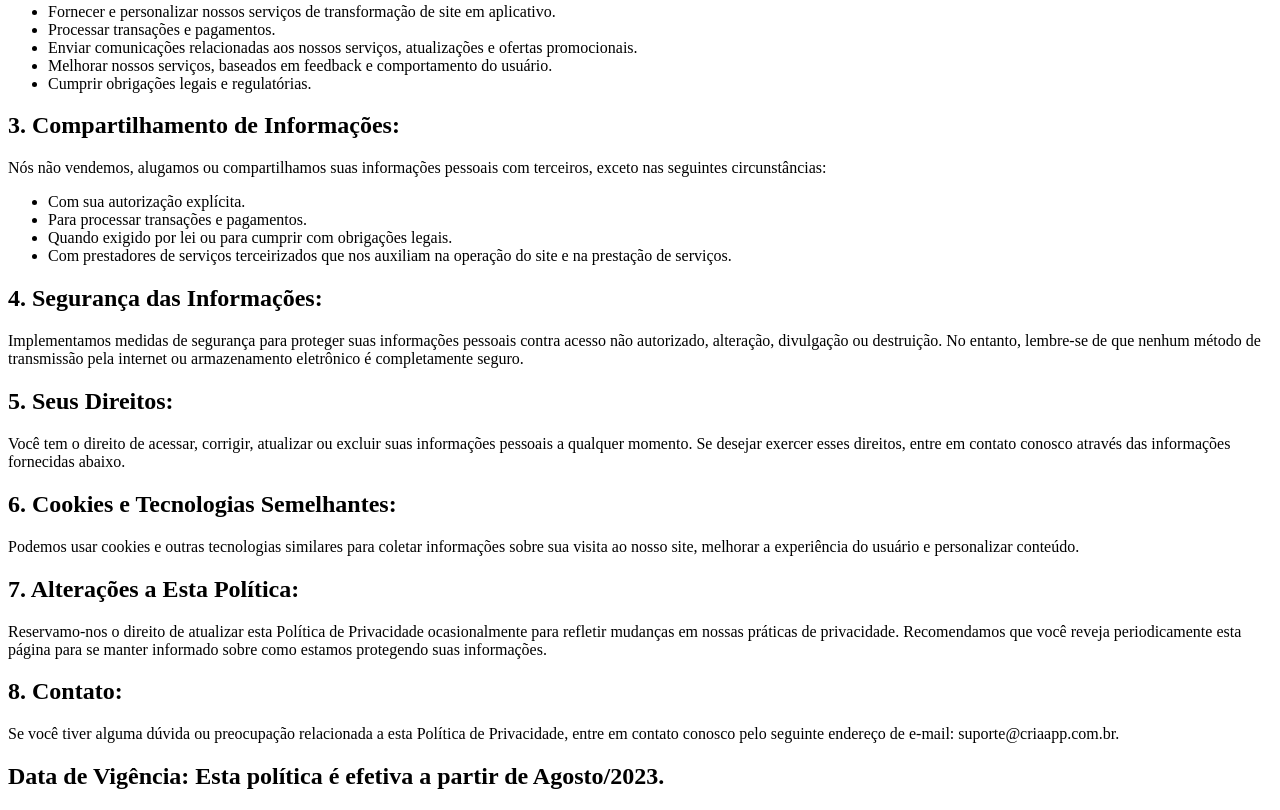
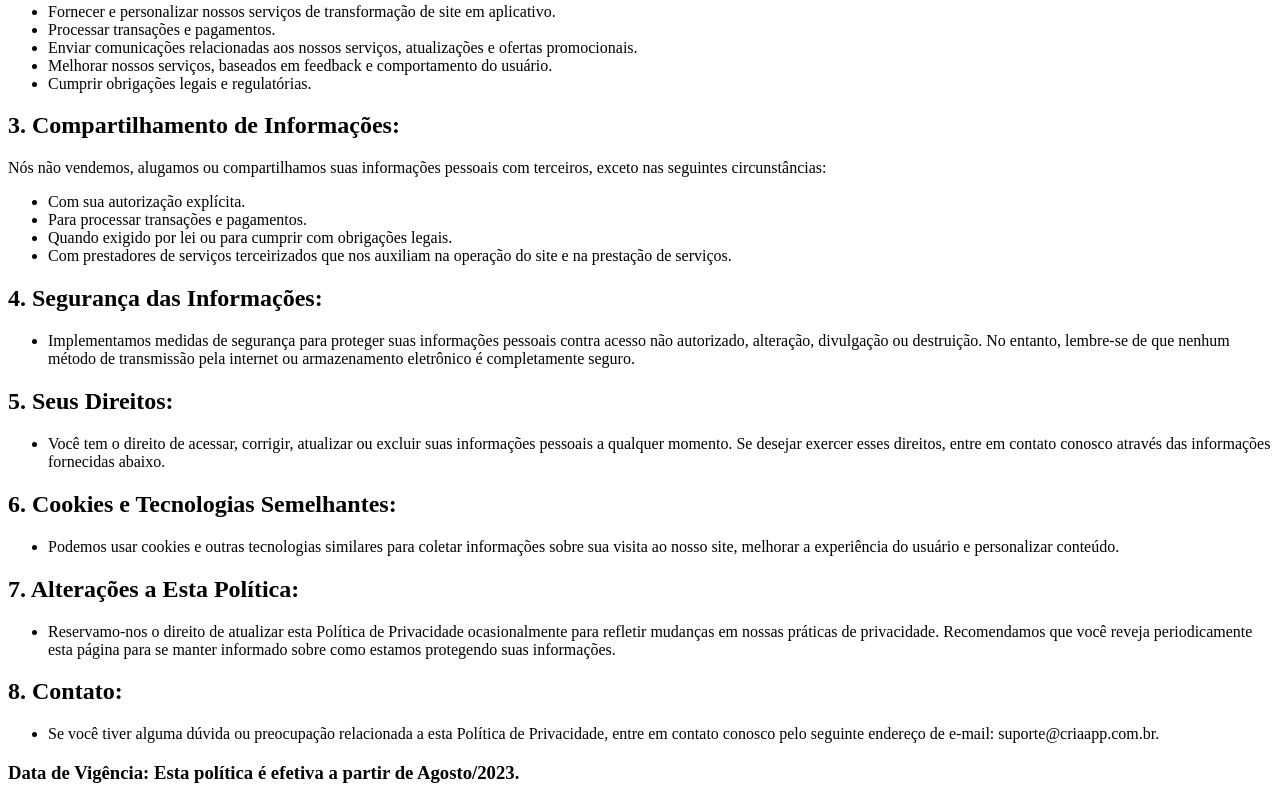
Before and after one commit to lanselmo/lanselmo.github.io, a plain HTML site: page criaapp/criaapp.html in a window 1280 px wide. Shown: the part 387-1197 px from the top of the page. Drawn offline with Linux system fonts and the light colour scheme.

Commit message:
Atualização

```diff
--- a/criaapp/criaapp.html
+++ b/criaapp/criaapp.html
@@ -46,34 +46,46 @@
 
     <h2>4. Segurança das Informações:</h2>
 
-    <p>Implementamos medidas de segurança para proteger suas informações pessoais contra acesso não autorizado, alteração,
+    <p>
+        <ul><li>Implementamos medidas de segurança para proteger suas informações pessoais contra acesso não autorizado, alteração,
         divulgação ou destruição. No entanto, lembre-se de que nenhum método de transmissão pela internet ou armazenamento
-        eletrônico é completamente seguro.</p>
+        eletrônico é completamente seguro.</li></p>
     </ul>
 
 
      <h2>5. Seus Direitos:</h2>
 
-    <p>Você tem o direito de acessar, corrigir, atualizar ou excluir suas informações pessoais a qualquer momento. Se desejar exercer esses direitos, entre em contato conosco através das informações fornecidas abaixo.</p>
+        <p>
+        <ul>
+
+        <li>Você tem o direito de acessar, corrigir, atualizar ou excluir suas informações pessoais a qualquer momento. Se desejar exercer esses direitos, entre em contato conosco através das informações fornecidas abaixo.</li>
+
+        </p>
     </ul>
 
      <h2>6. Cookies e Tecnologias Semelhantes:</h2>
 
-    <p>Podemos usar cookies e outras tecnologias similares para coletar informações sobre sua visita ao nosso site, melhorar a experiência do usuário e personalizar conteúdo.</p>
+    <p> <ul>
+
+        <li>Podemos usar cookies e outras tecnologias similares para coletar informações sobre sua visita ao nosso site, melhorar a experiência do usuário e personalizar conteúdo.</li></p>
     </ul>
 
     <h2>7. Alterações a Esta Política:</h2>
 
-    <p>Reservamo-nos o direito de atualizar esta Política de Privacidade ocasionalmente para refletir mudanças em nossas práticas de privacidade. Recomendamos que você reveja periodicamente esta página para se manter informado sobre como estamos protegendo suas informações.</p>
+    <p> <ul>
+
+        <li>Reservamo-nos o direito de atualizar esta Política de Privacidade ocasionalmente para refletir mudanças em nossas práticas de privacidade. Recomendamos que você reveja periodicamente esta página para se manter informado sobre como estamos protegendo suas informações.</li></p>
     </ul>
 
      <h2>8. Contato:</h2>
 
-    <p>Se você tiver alguma dúvida ou preocupação relacionada a esta Política de Privacidade, entre em contato conosco pelo seguinte endereço de e-mail: suporte@criaapp.com.br.</p>
+    <p><ul>
+
+        <li>Se você tiver alguma dúvida ou preocupação relacionada a esta Política de Privacidade, entre em contato conosco pelo seguinte endereço de e-mail: suporte@criaapp.com.br.</li></p>
     </ul>
 
 
-    <h2>Data de Vigência: Esta política é efetiva a partir de Agosto/2023.</h2>
+    <h3>Data de Vigência: Esta política é efetiva a partir de Agosto/2023.</h3>
 
 
 </body>
```
